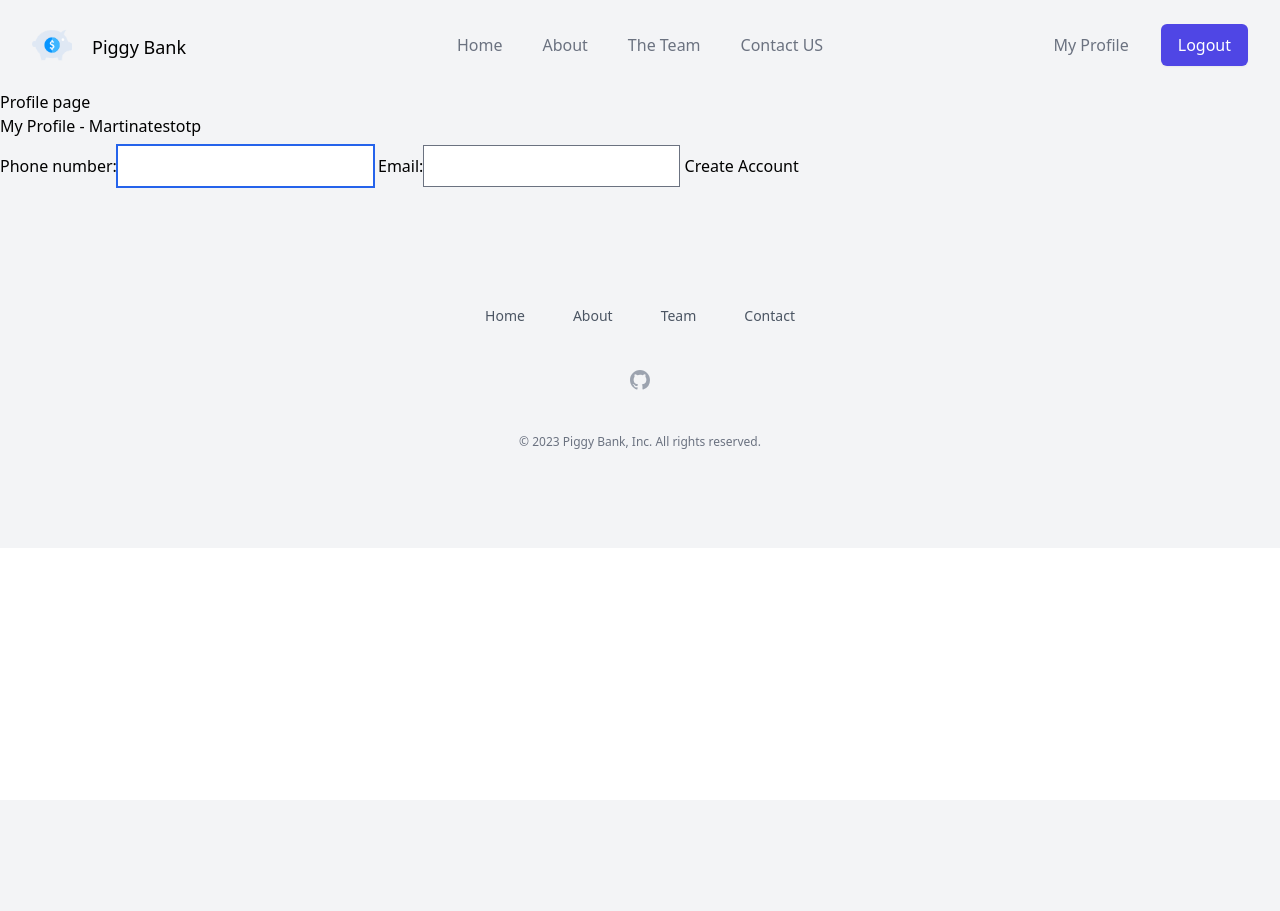
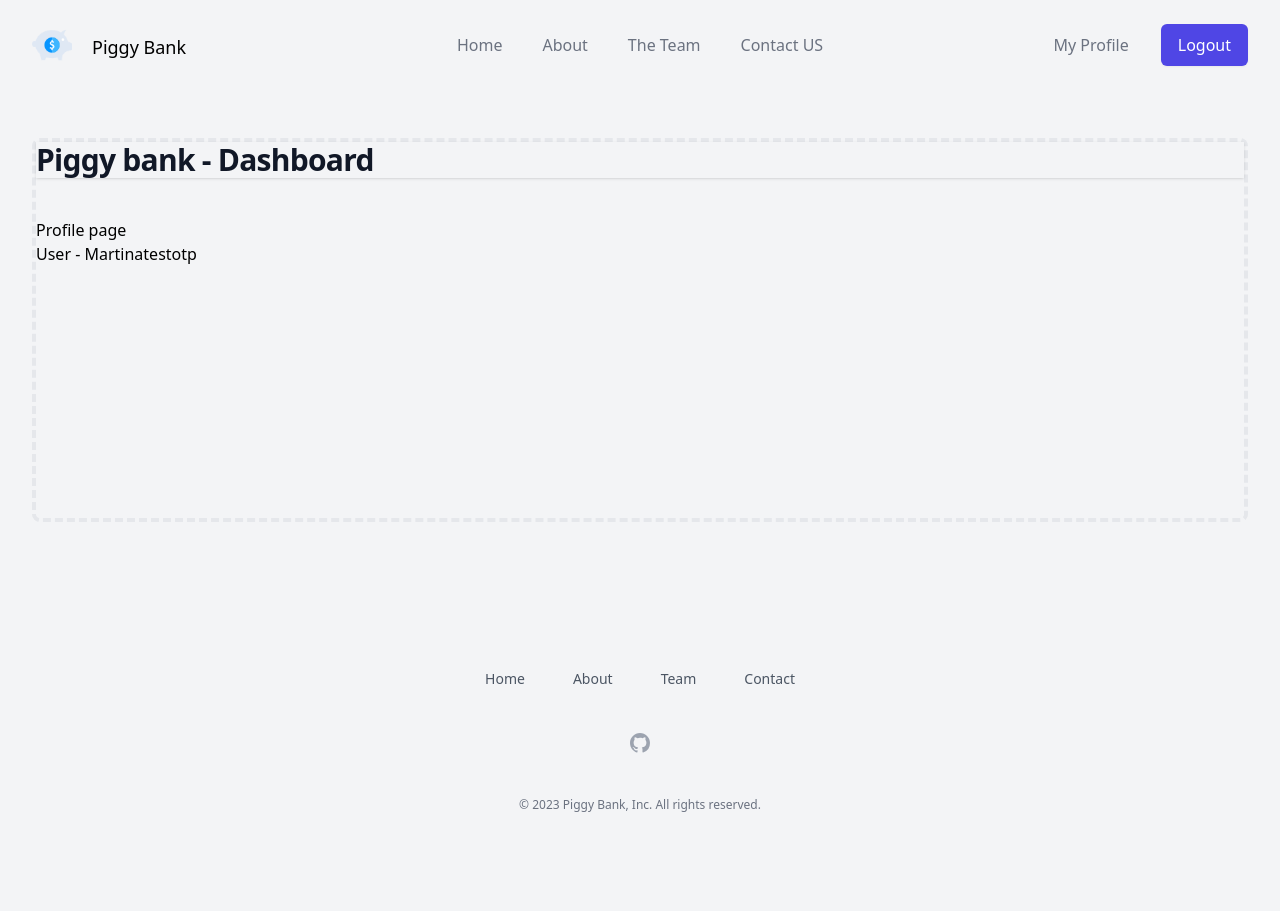
Before and after one commit to owenbcoding/jan23-hackathon-team12, a Django app: page /profiles in a window 1280 px wide. Before the commit the page ends 449 px from the top, so only its background shows below. Run offline with Django 3.2, Linux system fonts and the light colour scheme; a user stored in the database is signed in; style sheets or scripts are compiled from the project's sources; some libraries are stand-ins or nearby versions.

Commit message:
fixed styling for profile page

```diff
--- a/profiles/templates/profile.html
+++ b/profiles/templates/profile.html
@@ -12,27 +12,24 @@
 </head>
 
 {% block content %}
+  <main>
+    <div class="mx-auto max-w-7xl py-6 sm:px-6 lg:px-8">
+      <!-- Replace with your content -->
+      <div class="px-4 py-6 sm:px-0">
+        <div class="h-96 rounded-lg border-4 border-dashed border-gray-200">
+            <header class="bg-white shadow">
+                <div class="mx-auto bg-gray-100">
+                  <h1 class="text-3xl font-bold tracking-tight text-gray-900">Piggy bank - Dashboard</h1>
+                </div>
+            </header>
+            <h2 class="mt-10">Profile page</h2>
+            {% user_display user as username %}
+            <h2>User - {{user.username|title}}</h2>
+        </div>
+      </div>
+      <!-- /End replace -->
+    </div>
+  </main>
 
-
-Profile page
-{% user_display user as username %}
-<h2>My Profile - {{user.username|title}}</h2>
-
-<!-- new form -->
-<form method="POST" class="mb-5 reservation-enquiry full-form">
-
-    {% csrf_token %}
-    {{ form }}
-
-    <button type="submit" class="button mt-4 text-center submit-button">Create Account</button>
-</form>
-
-<!--  -->
-
-<!-- <form class="mt-3 w-75" action="#" method="POST" id="profile-update-form">
-    {% csrf_token %}
-    {{ form.as_p }}
-    <button class="btn rounded text-uppercase float-right btn__update_rev">Update Information</button>
-</form> -->
 {% endblock %}
 <hr>
```
